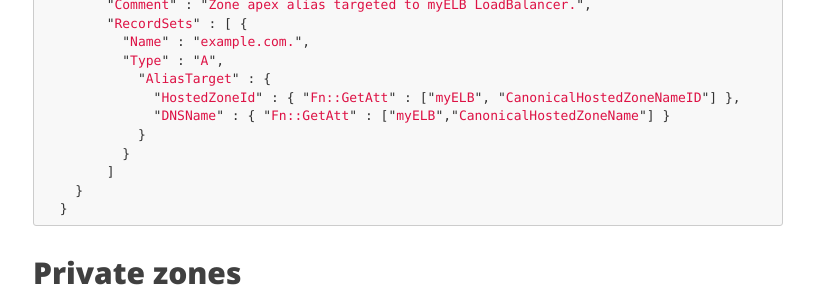
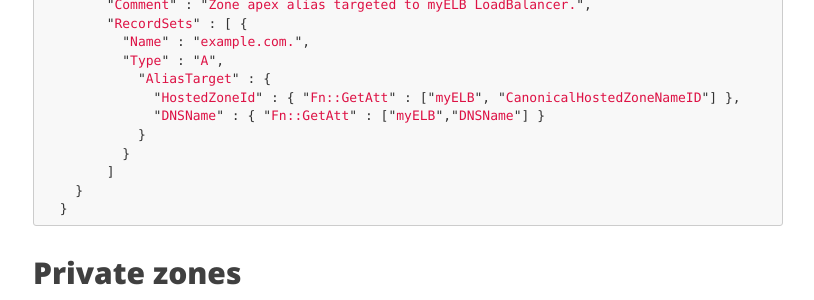
Before and after one commit to Zzivi/zzivi.github.io, a Jekyll site: the page built from _posts/2015-04-27-route53-and-elbs.markdown, in a window 1280 px wide and 900 px high, scrolled down 1433 px. Shown: the part 152-452 px from the top of the window, without its empty margins (232-1046 px from the left). Built offline with Jekyll 4.4.1, drawn with Linux system fonts in a browser that asks for light colours; nearby versions of some CDN libraries; some of the changed text lies outside the part shown.

Commit message:
Fix post route53

```diff
--- a/_posts/2015-04-27-route53-and-elbs.markdown
+++ b/_posts/2015-04-27-route53-and-elbs.markdown
@@ -56,7 +56,7 @@ In this example we set up an alias record set responding to an ELB:
           "Type" : "A",
             "AliasTarget" : {
               "HostedZoneId" : { "Fn::GetAtt" : ["myELB", "CanonicalHostedZoneNameID"] },
-              "DNSName" : { "Fn::GetAtt" : ["myELB","CanonicalHostedZoneName"] }
+              "DNSName" : { "Fn::GetAtt" : ["myELB","DNSName"] }
             }
           }
         ]
@@ -121,7 +121,7 @@ In this example we create an internal ELB, a private hosted zone and an alias re
           "Type" : "A",
             "AliasTarget" : {
               "HostedZoneId" : { "Fn::GetAtt" : ["myELBPriv", "CanonicalHostedZoneNameID"] },
-              "DNSName" : { "Fn::GetAtt" : ["myELBPriv","CanonicalHostedZoneName"] }
+              "DNSName" : { "Fn::GetAtt" : ["myELBPriv","DNSName"] }
             }
           }
         ]
```
